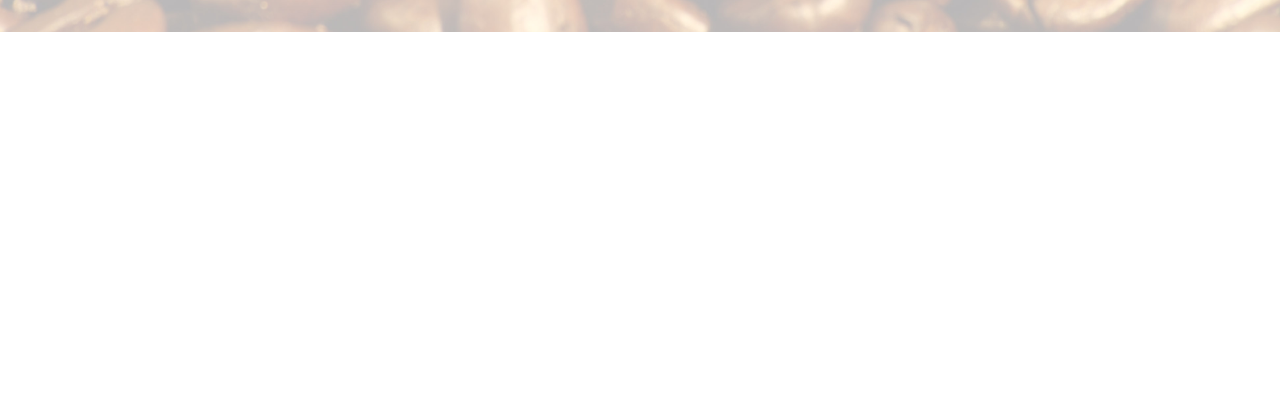
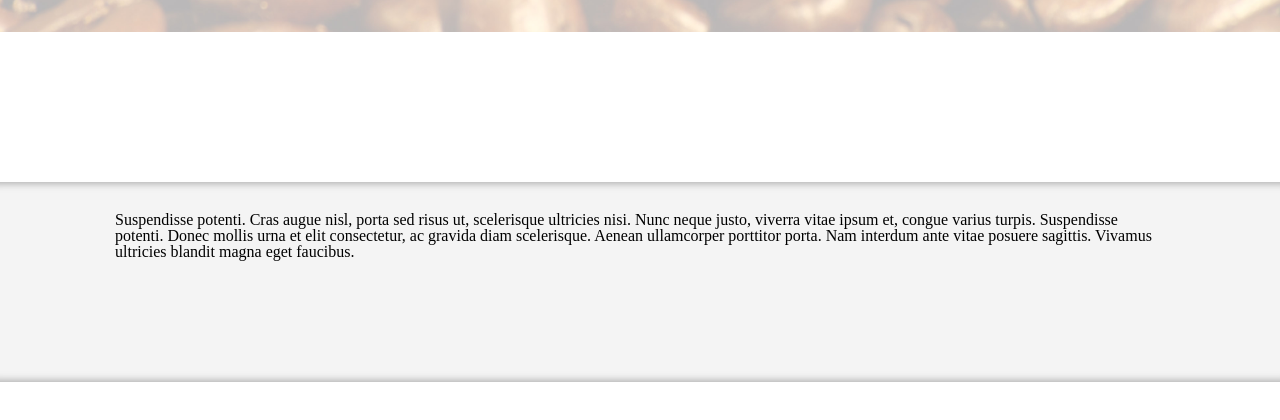
Before and after one commit to mjsgreen01/DropCoffee, a plain HTML site: page index.html in a window 1280 px wide. Shown: the part 668-1088 px from the top of the page. Drawn offline with nearby package versions, Linux system fonts and the light colour scheme; a web font is replaced by a local one.

Commit message:
about section created

```diff
--- a/index.html
+++ b/index.html
@@ -41,7 +41,13 @@
 			</div>
 		</div>
 		<div class="sec2">
-			<div class="sec2Contain"></div>
+			<div class="sec2Contain">
+				<div class="aboutContain">
+					<div class="about">
+						<p>Suspendisse potenti. Cras augue nisl, porta sed risus ut, scelerisque ultricies nisi. Nunc neque justo, viverra vitae ipsum et, congue varius turpis. Suspendisse potenti. Donec mollis urna et elit consectetur, ac gravida diam scelerisque. Aenean ullamcorper porttitor porta. Nam interdum ante vitae posuere sagittis. Vivamus ultricies blandit magna eget faucibus.</p>
+					</div>
+				</div>
+			</div>
 		</div>
 
 
--- a/style/index.css
+++ b/style/index.css
@@ -164,3 +164,18 @@ nav ul li:last-child{
 .sec2{
 	height: 600px;
 }
+.aboutContain{
+	width: 100%;
+	height: 200px;
+	margin-top: 150px;
+	background-color: #F4F4F4;
+	box-shadow:
+        inset 0px 11px 8px -10px #A3A3A3,
+        inset 0px -11px 8px -10px #A3A3A3;
+
+}
+.about{
+	padding-top: 30px;
+	width: 1050px;
+	margin: 0 auto;
+}
```
